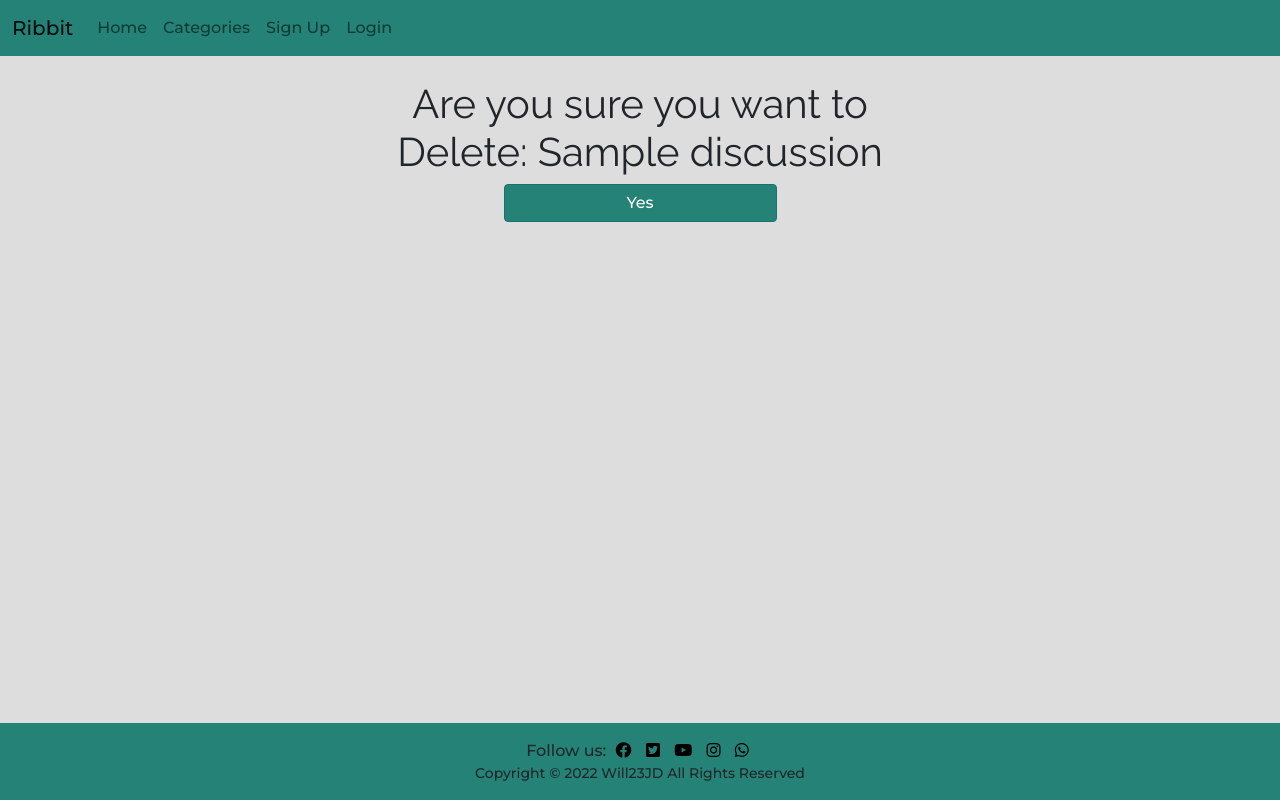
After one commit to Code-Institute-Submissions/will23JD-Ribbit_SepResub, a Django app: page /discussion/delete/1/ in a window 1280 px wide. The commit adds this page. Run offline with Django 3.2, Linux system fonts and the light colour scheme; tables that the repository leaves empty hold one stand-in row (values such as "Sample post").

Commit message:
add delete discussion page

```diff
--- a/discussion/urls.py
+++ b/discussion/urls.py
@@ -11,5 +11,6 @@ urlpatterns = [
     path('discussion/<int:pk>/comments/', views.Comments.as_view(), name='comments'),
     path('category_list/', views.DiscussionCatsList, name='listCat'),
     path('discussion/edit/<int:pk>/', views.Edit.as_view(), name='editDis'),
+    path('discussion/delete/<int:pk>/', views.Delete.as_view(), name='deleteDis'),
 
 ]
--- a/discussion/views.py
+++ b/discussion/views.py
@@ -82,3 +82,9 @@ class Edit(generic.UpdateView):
     model = discussion
     form_class = DiscussionForm
     template_name = 'edit_discussion.html'
+
+
+class Delete(generic.DeleteView):
+    model = discussion
+    template_name = "delete_discussion.html"
+    success_url = reverse_lazy('home')
--- /dev/null
+++ b/templates/delete_discussion.html
@@ -0,0 +1,42 @@
+{% extends "base.html" %}
+
+{% block content %}
+
+<div class="container">
+    <div class="row">
+        <div class="col-md-6 mt-4 offset-md-3">
+            <h1 class="text-center">Are you sure you want to Delete: {{ discussion.title }}</h1>
+            <!-- Button trigger modal -->
+            <div class="d-grid gap-2 col-6 mx-auto">
+                <button type="button" class="btn btn-primary btn-cus" data-bs-toggle="modal" data-bs-target="#staticBackdrop">
+                    Yes
+                </button>
+            </div>
+
+            <!-- Modal -->
+            <div class="modal fade" id="staticBackdrop" data-bs-backdrop="static" data-bs-keyboard="false" tabindex="-1" aria-labelledby="staticBackdropLabel" aria-hidden="true">
+                <div class="modal-dialog">
+                <div class="modal-content">
+                    <div class="modal-header">
+                    <h5 class="modal-title" id="staticBackdropLabel">Delete: {{ discussion.title }}</h5>
+                    <button type="button" class="btn-close" data-bs-dismiss="modal" aria-label="Close"></button>
+                    </div>
+                    <div class="modal-body">
+                        <form method="POST">
+                            {% csrf_token %}
+                            <div class="d-grid gap-2 col-6 mx-auto">
+                                <input class="btn btn-primary btn-cus" type="submit" value="Delete">
+                            </div>
+                        </form>
+                    </div>
+                    <div class="modal-footer">
+                    <button type="button" class="btn btn-secondary" data-bs-dismiss="modal">Go Back</button>
+                    </div>
+                </div>
+                </div>
+            </div>
+        </div>
+    </div>
+</div>
+
+{% endblock content %}
--- a/templates/discussion_open.html
+++ b/templates/discussion_open.html
@@ -12,7 +12,7 @@
                     </a>
                     <ul class="dropdown-menu" aria-labelledby="dropdownMenuLink">
                         <li><a class="dropdown-item link" href="{% url 'editDis' discussion.pk %}">Edit</a></li>
-                        <li><a class="dropdown-item" href="#">Another action</a></li>
+                        <li><a class="dropdown-item link" href="{% url 'deleteDis' discussion.pk %}">Delete</a></li>
                     </ul>
                 </div>
                 {% endif %}
--- a/templates/edit_discussion.html
+++ b/templates/edit_discussion.html
@@ -13,7 +13,7 @@
                 {{ form.as_p }}
                 <div class="d-grid gap-2 col-6 mx-auto">
                     <input class="btn btn-primary btn-cus" type="submit" value="Submit">
-                  </div>
+                </div>
             </form>
         </div>
     </div>
--- a/templates/index.html
+++ b/templates/index.html
@@ -41,7 +41,7 @@
                                     </a>
                                     <ul class="dropdown-menu" aria-labelledby="dropdownMenuLink">
                                         <li><a class="dropdown-item link" href="{% url 'editDis' discussion.pk %}">Edit</a></li>
-                                        <li><a class="dropdown-item" href="#">Another action</a></li>
+                                        <li><a class="dropdown-item link" href="{% url 'deleteDis' discussion.pk %}">Delete</a></li>
                                     </ul>
                                 </div>
                                 {% endif %}
```
